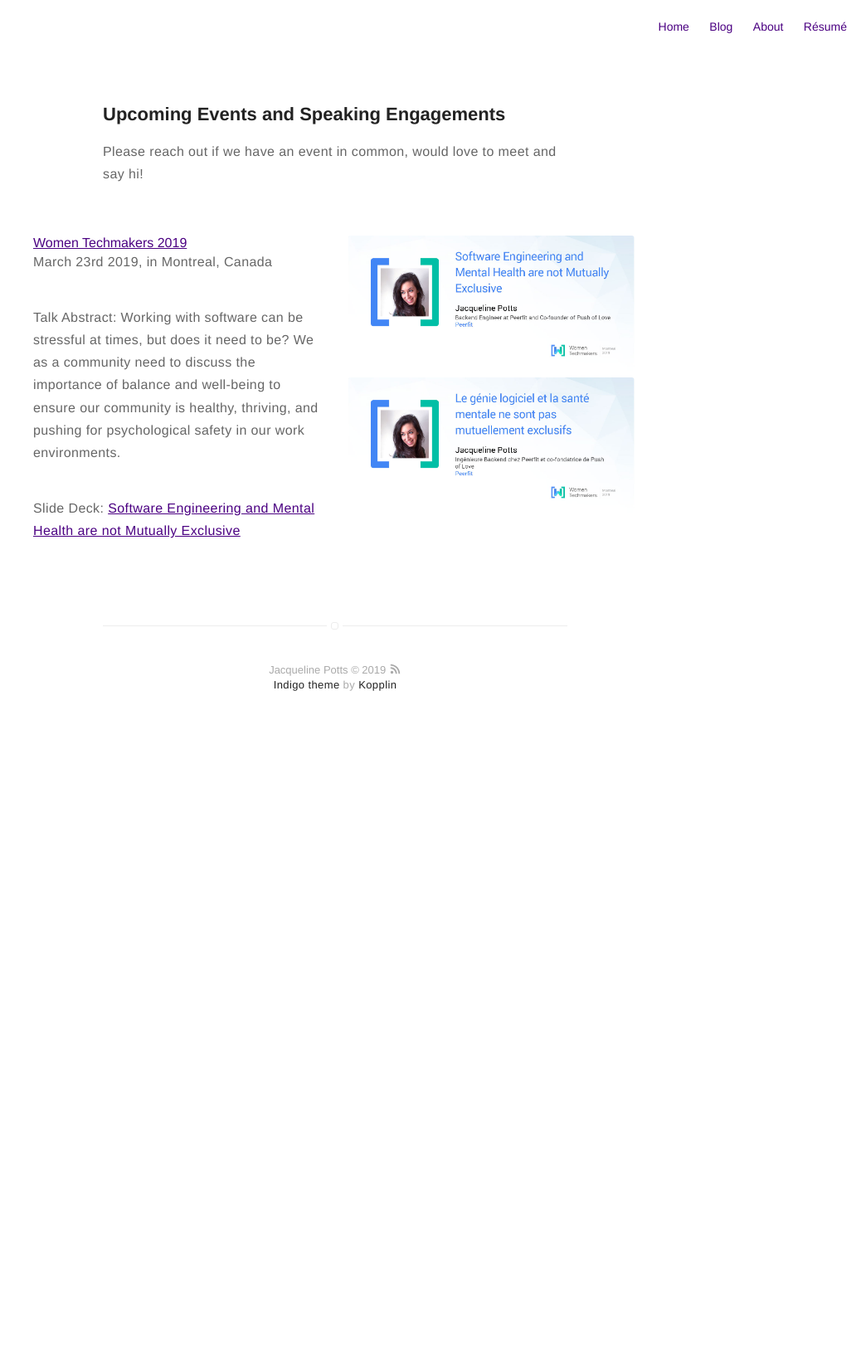
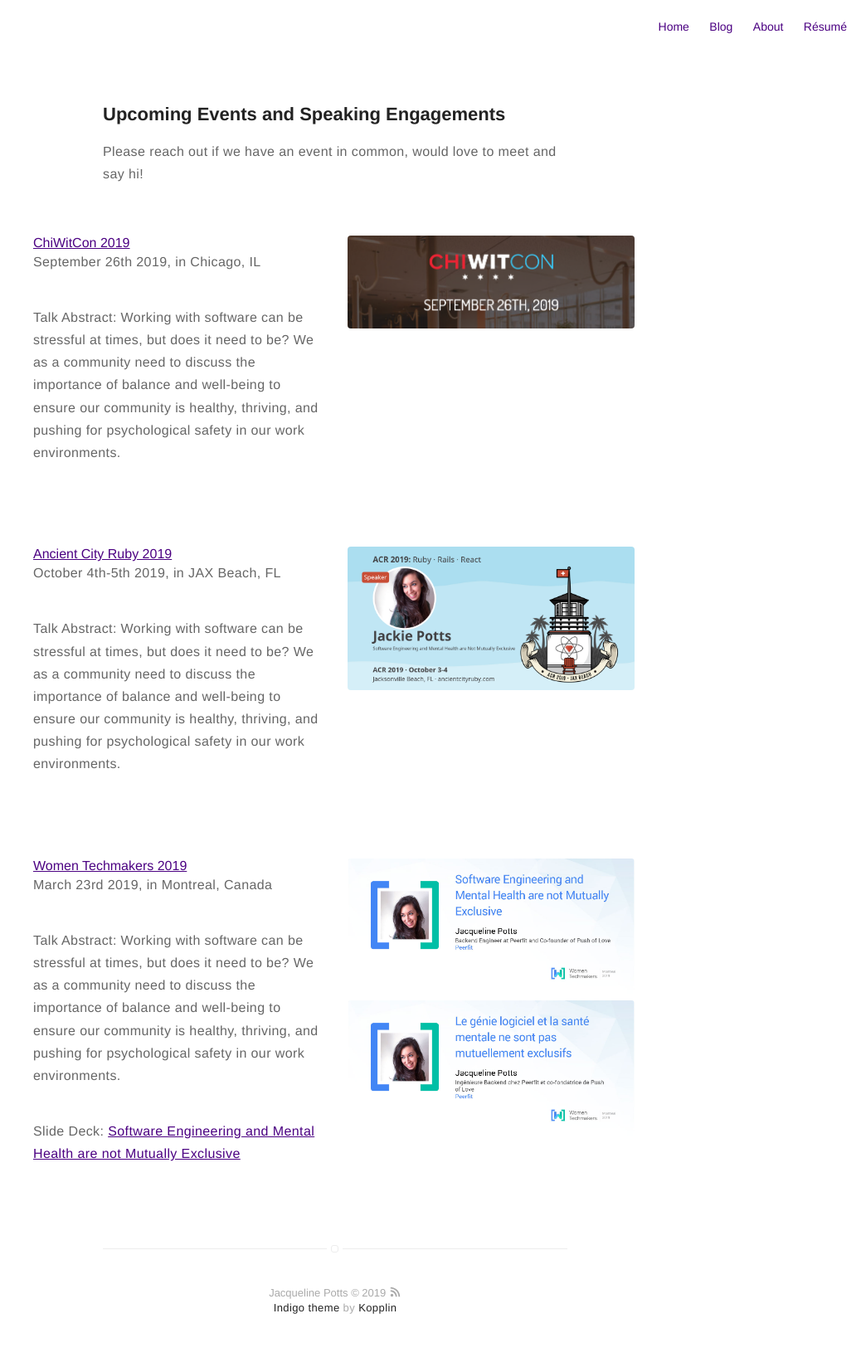
Before and after one commit to jpotts244/jpotts244.github.io, a Jekyll site: the page built from events.md, in a window 1280 px wide. Shown: the whole page at 83% size, without its empty margins (236-1280 px from the left). Built offline with Jekyll 4.4.1, drawn with Linux system fonts in a browser that asks for light colours; before the commit the page ends 900 px from its top, so only the background shows below that.

Commit message:
Updated events calendar

```diff
--- a/events.md
+++ b/events.md
@@ -7,7 +7,29 @@
 
 <div class="side-by-side">
   <div class="toleft">
-    <a href="https://wtmmontreal.com/"> Women Techmakers 2019</a>
+    <a href="https://chiwomenintech.com/">ChiWitCon 2019</a>
+    <p>September 26th 2019, in Chicago, IL</p>
+    <p>Talk Abstract:
+    Working with software can be stressful at times, but does it need to be? We as a community need to discuss the importance of balance and well-being to ensure our community is healthy, thriving, and pushing for psychological safety in our work environments.</p>
+  </div>
+  <div class="toright">
+    <img class="image" src="../assets/images/chiwitcon-card.png" alt="Alt Text">
+  </div>
+</div>
+<div class="side-by-side">
+  <div class="toleft">
+    <a href="https://www.ancientcityruby.com/?lang=en#/?lang=en">Ancient City Ruby 2019</a>
+    <p>October 4th-5th 2019, in JAX Beach, FL</p>
+    <p>Talk Abstract:
+    Working with software can be stressful at times, but does it need to be? We as a community need to discuss the importance of balance and well-being to ensure our community is healthy, thriving, and pushing for psychological safety in our work environments.</p>
+  </div>
+  <div class="toright">
+    <img class="image" src="../assets/images/acr-card.png" alt="Alt Text">
+  </div>
+</div>
+<div class="side-by-side">
+  <div class="toleft">
+    <a href="https://wtmmontreal.com/">Women Techmakers 2019</a>
     <p>March 23rd 2019, in Montreal, Canada</p>
     <p>Talk Abstract:
     Working with software can be stressful at times, but does it need to be? We as a community need to discuss the importance of balance and well-being to ensure our community is healthy, thriving, and pushing for psychological safety in our work environments.</p>
```
Also changed, not shown: assets/images/acr-card.png (added), assets/images/chiwitcon-card.png (added).
